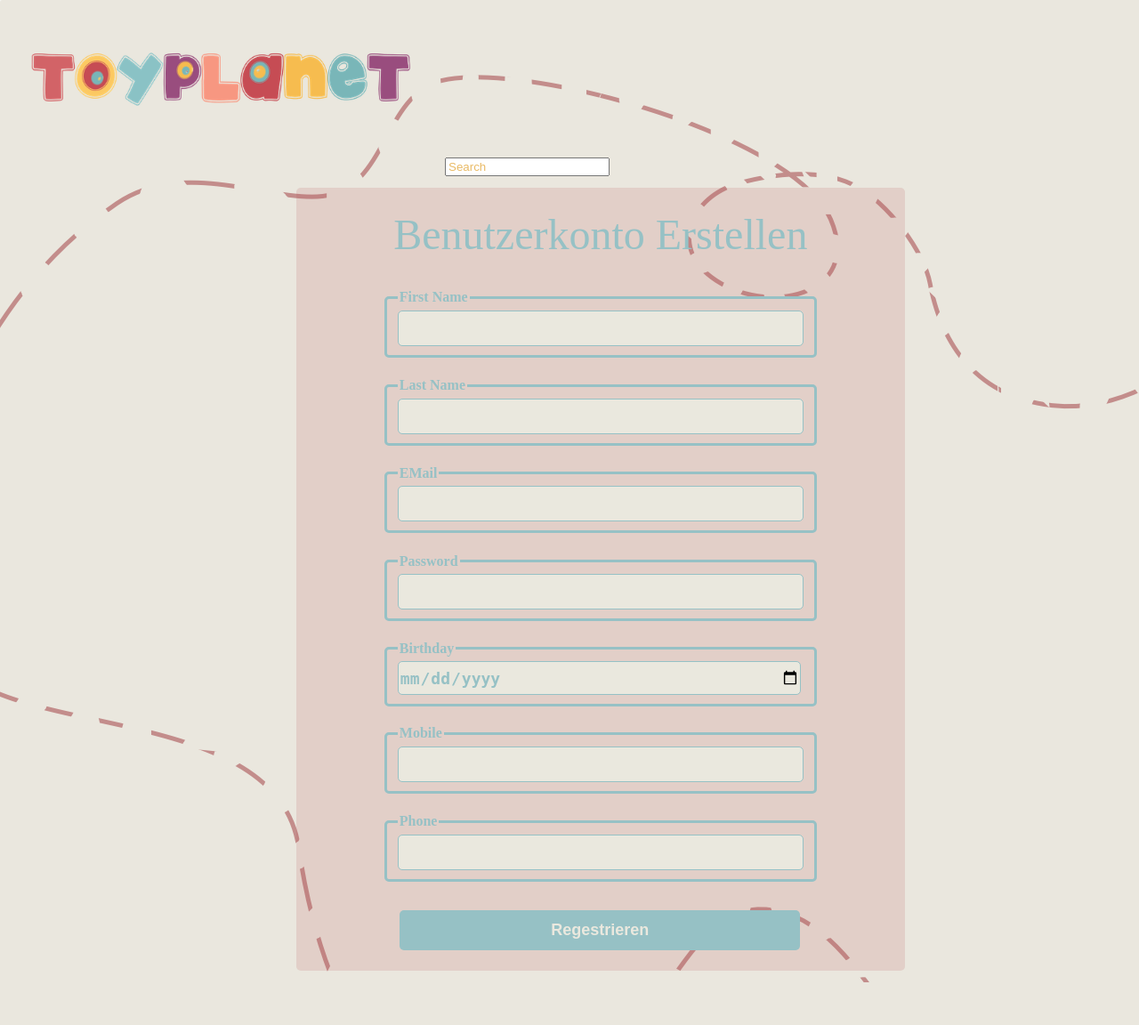
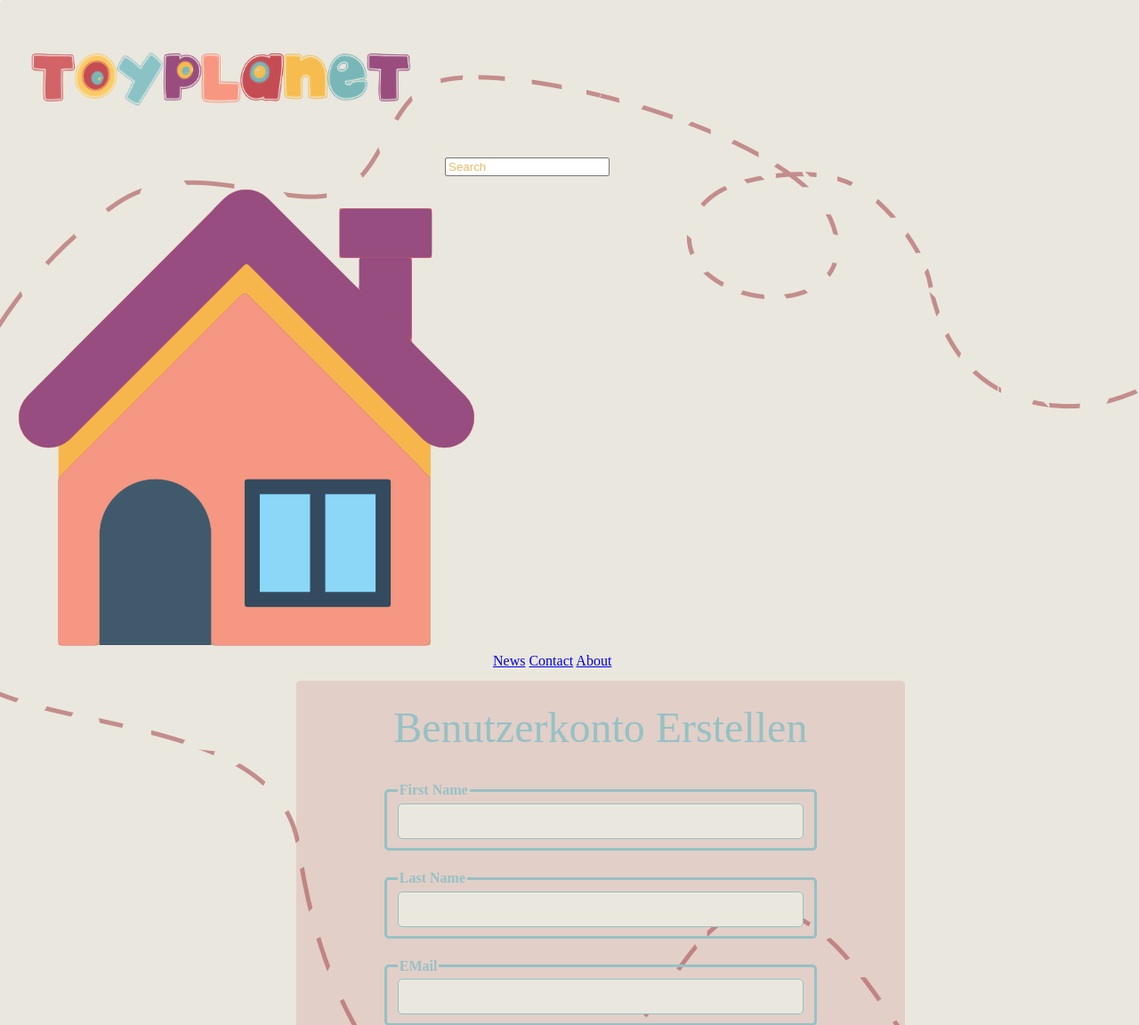
Before and after one commit to TKSpectro/WebProject, a PHP site: page /index.php?a=formular in a window 1280 px wide. Shown: the top 1152 px of the page at 89% size. Before the commit the page ends 1104 px from the top, so only its background shows below. Run offline with PHP 8.4, Linux system fonts and the light colour scheme.

Commit message:
add some Icons and change some

```diff
--- a/views/shared/_headerBig.php
+++ b/views/shared/_headerBig.php
@@ -1,4 +1,11 @@
 <header class="header_big">
   <a href="index.php"><img id="logo" src="assert/photos/Logo_Klein.png" alt="Toyplanet_logo"></a>
   <input id="search" type="text" placeholder="Search">
+
+    <div class="pill-nav">
+        <a href= "index.php?a=index" ><img id="homeIcon" src="assets/images/homeIcon.png"  alt="Home"></a>
+        <a href="#news">News</a>
+        <a href="#contact">Contact</a>
+        <a href="#about">About</a>
+    </div>
 </header>
```
Also changed, not shown: assets/images/aboutIcon.png (added), assets/images/boyIcon.png (added), assets/images/controllerIcon.png (added), assets/images/controllerIconOld.png (added), assets/images/girlIcon.png (added), assets/images/headIcon.png (added), assets/images/headIconOld.png (added), assets/images/homeIcon.png (added), assets/images/homeIconOld.png (added).
